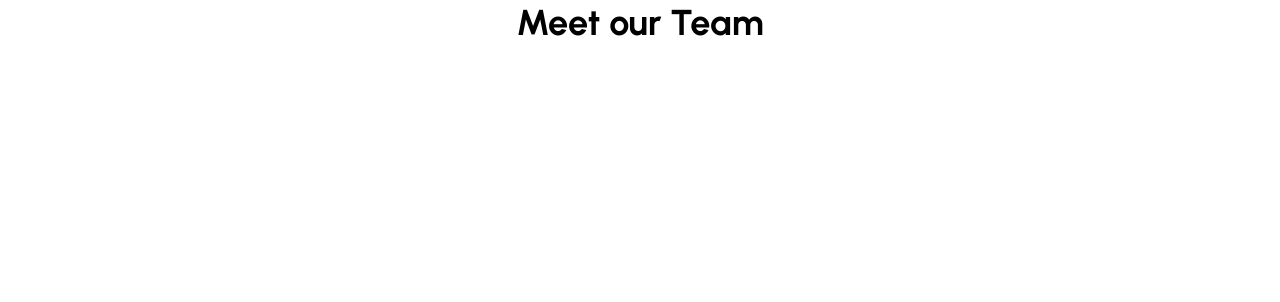
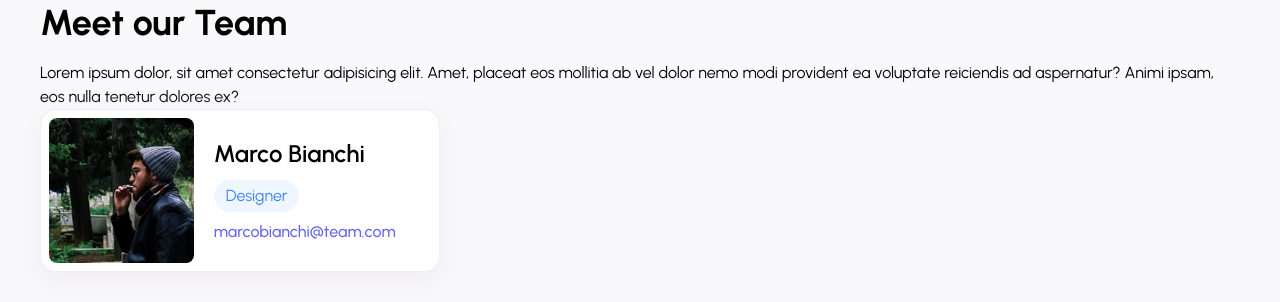
Before and after one commit to lorenzoferrante97/js-our-team, a website: page index.html in a window 1280 px wide. Drawn offline with Linux system fonts and the light colour scheme.

Commit message:
add: html base

```diff
--- a/index.html
+++ b/index.html
@@ -12,10 +12,35 @@
     <link rel="stylesheet" href="css/style.css">
 </head>
 
-<body class="font-custom">
+<body class="font-custom bg-smoke-50">
 
     <main class="container-fluid flex flex-col items-center">
-        <h1 class="h1">Meet our Team</h1>
+        <section>
+            <h1 class="h1">Meet our Team</h1>
+            <p>Lorem ipsum dolor, sit amet consectetur adipisicing elit. Amet, placeat eos mollitia ab vel dolor nemo modi provident ea voluptate reiciendis ad aspernatur? Animi ipsam, eos nulla tenetur dolores ex?</p>
+        </section>
+
+        <section class="row-webgrid w-full">
+            <!-- col -->
+            <div class="col-span-full sm:col-span-2 md:col-span-4">
+                <!-- card -->
+                <div class="flex flex-col lg:flex-row justify-between items-center rounded-md overflow-hidden p-2u max-lg:pb-7u lg:pr-7u bg-white border-1 border-smoke-100 gap-5u shadow-md shadow-smoke-100">
+                    <!-- img -->
+                    <figure class="w-full max-lg:max-h-60u lg:aspect-square lg:max-w-[40%] overflow-hidden rounded">
+                        <img src="img/male1.png" alt="Marco Bianchi" class="img-responsive">
+                    </figure>
+                    <!-- card info -->
+                    <div class="flex flex-col gap-2u w-full max-lg:px-3u">
+                        <p class="font-semibold text-2xl">Marco Bianchi</p>
+                        <p class="px-3u py-u bg-blue-50 text-blue-500 rounded-full self-start">Designer</p>
+                        <a href="#" class="text-indigo-500 font-medium">marcobianchi@team.com</a>
+                    </div>
+                </div>
+
+            </div>
+
+        </section>
+
     </main>
 
     <script src="esercizio-js/script.js"></script>
```
Also changed, not shown: src/output.css.
